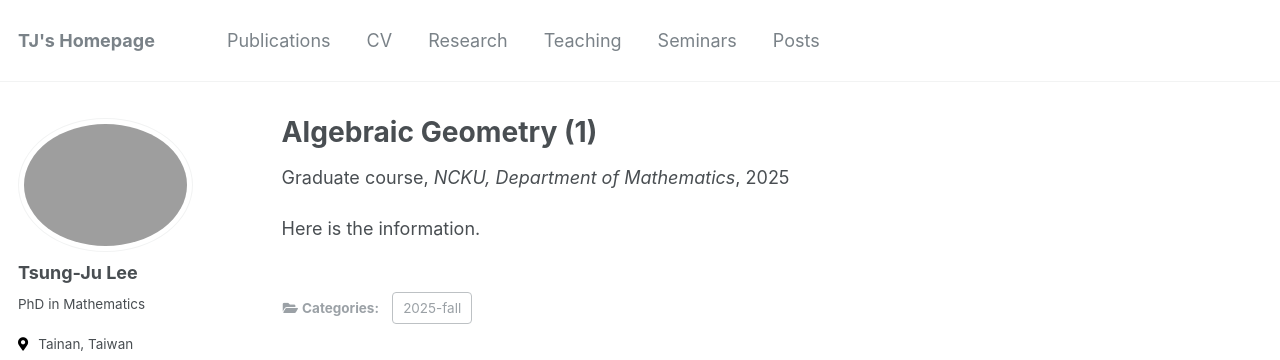
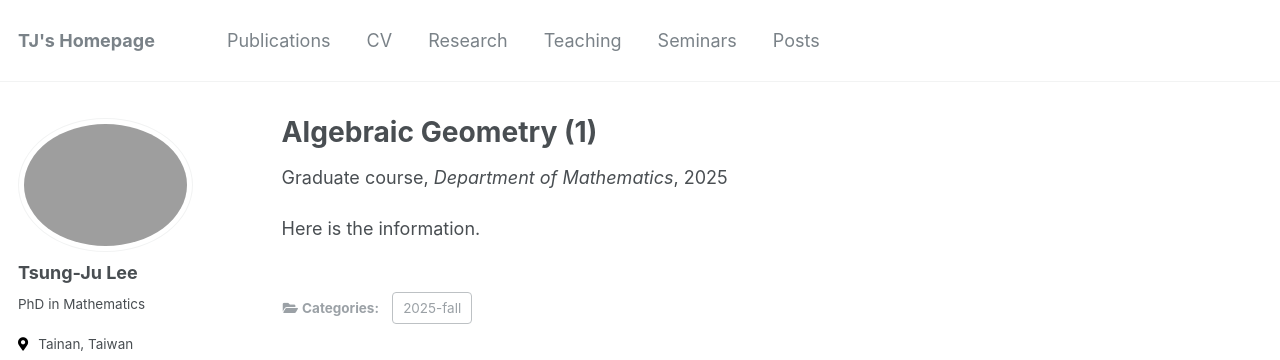
Before and after one commit to yusd24/yusd24.github.io, a Jekyll site: the page built from _teaching/2025-fall-AG1.md, in a window 1280 px wide. Shown: the top 360 px of the page. Built offline with Jekyll 4.4.1, drawn with Linux system fonts in a browser that asks for light colours; some web fonts are replaced.

Commit message:
Update 2025-fall-AG1.md

```diff
--- a/_teaching/2025-fall-AG1.md
+++ b/_teaching/2025-fall-AG1.md
@@ -4,8 +4,7 @@ collection: teaching
 category: 2025-fall
 type: "Graduate course"
 permalink: /teaching/2025-fall-AG1/
-venue: "NCKU, Department of Mathematics"
-date: 2025-06-01
+venue: "Department of Mathematics"
 location: "Taiwan, Taiwan"
 ---
 
```
